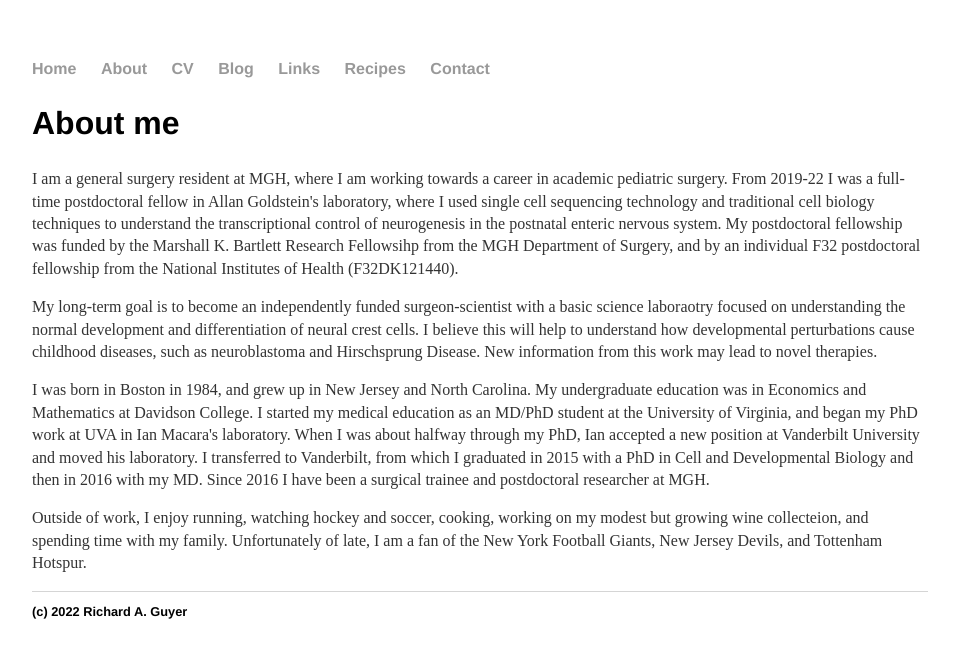
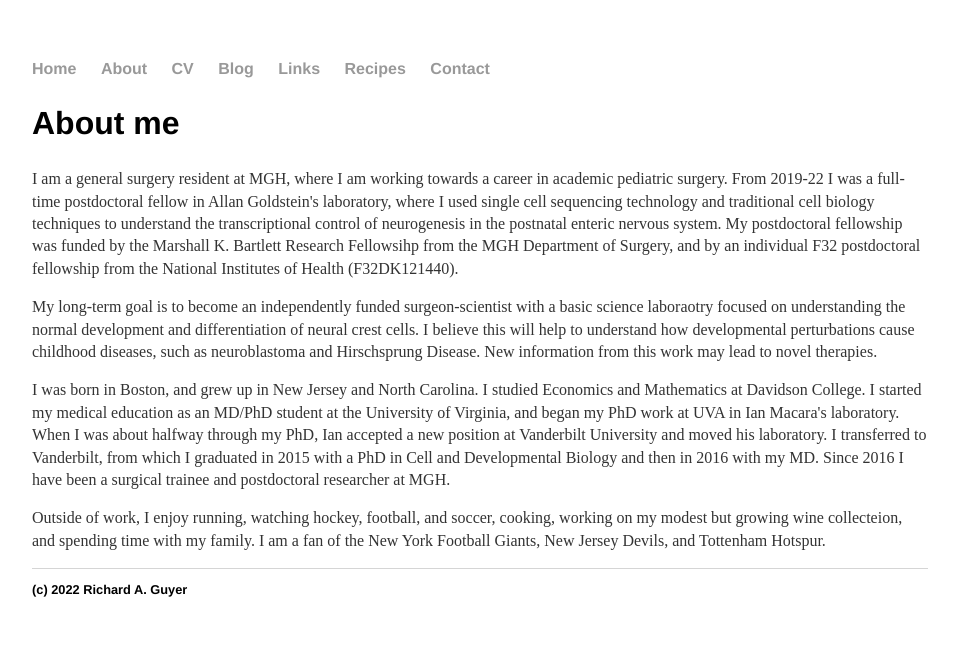
Before and after one commit to riguyer/riguyer.github.io, a Jekyll site: the page built from about.html, in a window 1280 px wide. Shown: the top 658 px of the page, without its empty margins (160-1119 px from the left). Built offline with Jekyll 4.4.1, drawn with Linux system fonts in a browser that asks for light colours.

Commit message:
Update about.html

```diff
--- a/about.html
+++ b/about.html
@@ -19,7 +19,7 @@ permalink: /about/
 	</p>
 
 	<p>
-	I was born in Boston in 1984, and grew up in New Jersey and North Carolina. My undergraduate education was in Economics and Mathematics at Davidson
+	I was born in Boston, and grew up in New Jersey and North Carolina. I studied Economics and Mathematics at Davidson
 	College. I started my medical education as an MD/PhD student at the University of Virginia, and began my PhD work at UVA in Ian Macara's laboratory.
 	When I was about halfway through my PhD, Ian accepted a new position at Vanderbilt University and moved his laboratory. I transferred to Vanderbilt,
 	from which I graduated in 2015 with a PhD in Cell and Developmental Biology and then in 2016 with my MD. Since 2016 I have been a surgical trainee and
@@ -27,7 +27,7 @@ permalink: /about/
 	</p>
 
 	<p>
-	Outside of work, I enjoy running, watching hockey and soccer, cooking, working on my modest but growing wine collecteion, and spending time
-	with my family. Unfortunately of late, I am a fan of the New York Football Giants, New Jersey Devils, and Tottenham Hotspur.
+	Outside of work, I enjoy running, watching hockey, football, and soccer, cooking, working on my modest but growing wine collecteion, and spending time
+	with my family. I am a fan of the New York Football Giants, New Jersey Devils, and Tottenham Hotspur.
 	</p>
 </div><!-- /.blurb -->
```
